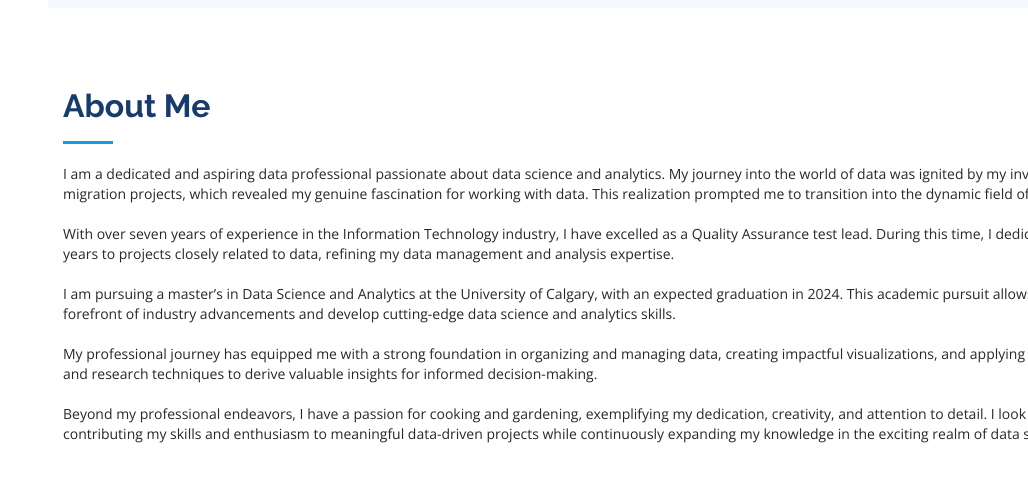
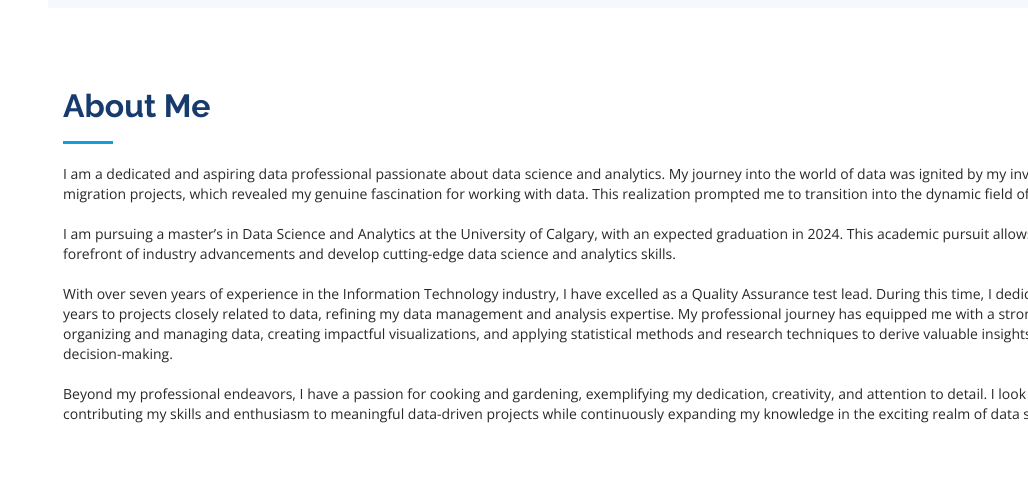
Before and after one commit to Ambica-Ganta/portfolio.com, a plain HTML site: page index.html in a window 1280 px wide. Shown: the part 2098-2580 px from the top of the page, without its empty margins (252-1280 px from the left). Drawn offline with nearby package versions, Linux system fonts and the light colour scheme.

Commit message:
Update index_V8.html

```diff
--- a/index.html
+++ b/index.html
@@ -246,11 +246,9 @@
           <h2>About Me</h2>
           <p>I am a dedicated and aspiring data professional passionate about data science and analytics. My journey into the world of data was ignited by my involvement in data migration projects, which revealed my genuine fascination for working with data. This realization prompted me to transition into the dynamic field of data science.</p>
           <div class="py-3 bg-default"></div>
-          <p>With over seven years of experience in the Information Technology industry, I have excelled as a Quality Assurance test lead. During this time, I dedicated more than three years to projects closely related to data, refining my data management and analysis expertise.</p>
-          <div class="py-3 bg-default"></div>
           <p>I am pursuing a master’s in Data Science and Analytics at the University of Calgary, with an expected graduation in 2024. This academic pursuit allows me to stay at the forefront of industry advancements and develop cutting-edge data science and analytics skills.</p>
           <div class="py-3 bg-default"></div>
-          <p>My professional journey has equipped me with a strong foundation in organizing and managing data, creating impactful visualizations, and applying statistical methods and research techniques to derive valuable insights for informed decision-making.</p>
+          <p>With over seven years of experience in the Information Technology industry, I have excelled as a Quality Assurance test lead. During this time, I dedicated more than three years to projects closely related to data, refining my data management and analysis expertise. My professional journey has equipped me with a strong foundation in organizing and managing data, creating impactful visualizations, and applying statistical methods and research techniques to derive valuable insights for informed decision-making.</p>
           <div class="py-3 bg-default"></div>
           <p>Beyond my professional endeavors, I have a passion for cooking and gardening, exemplifying my dedication, creativity, and attention to detail. I look forward to contributing my skills and enthusiasm to meaningful data-driven projects while continuously expanding my knowledge in the exciting realm of data science.</p>
         </div>
```
